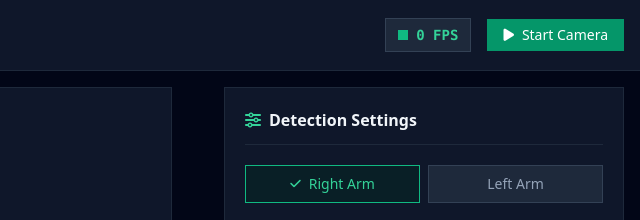
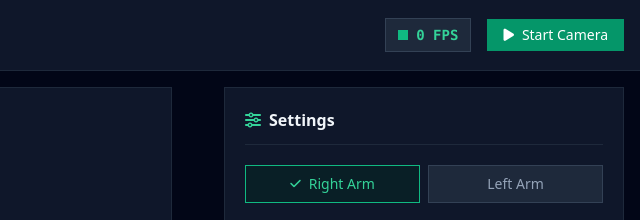
Before and after one commit to meshulem/meshulem.github.io, a plain HTML site: page index.html in a window 1280 px wide. Shown: the top 220 px of the page, 640-1280 px from the left. Drawn offline with nearby package versions, Linux system fonts and the light colour scheme; a script that the page names is missing.

Commit message:
Change header from 'Detection Settings' to 'Settings'

```diff
--- a/index.html
+++ b/index.html
@@ -149,7 +149,7 @@
       <div class="bg-slate-900 border border-slate-800 p-5 flex flex-col gap-5">
         <div class="flex items-center gap-2 border-b border-slate-800 pb-3">
           <i class="fa-solid fa-sliders text-emerald-400"></i>
-          <h2 class="font-bold text-slate-100">Detection Settings</h2>
+          <h2 class="font-bold text-slate-100">Settings</h2>
         </div>
 
         <!-- Active Arm Selector -->
```
